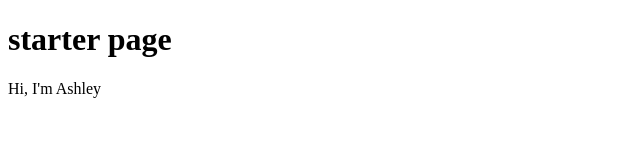
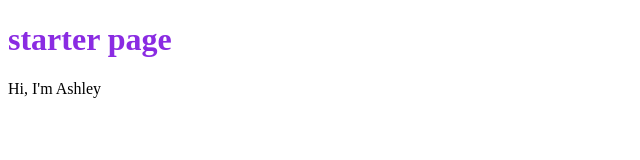
Before and after one commit to ashlynnluv/ashlynnluv.github.io, a plain HTML site: page index.html in a window 1280 px wide. Shown: the whole page, without its empty margins (0-640 px from the left). Drawn offline with Linux system fonts and the light colour scheme.

Commit message:
Update styles.css

```diff
--- a/styles.css
+++ b/styles.css
@@ -1,12 +1,5 @@
-<!DOCTYPE html>
-<html>
-	<head>
-	<style>
-		h1{
-			color:blueviolet;
-			font-family: Times New Roman;
-			font-size: 200%;
-		}
-	</style>
-	</head>
-</html>
+h1{
+	color:blueviolet;
+	font-family: Times New Roman;
+	font-size: 200%;
+}
```
